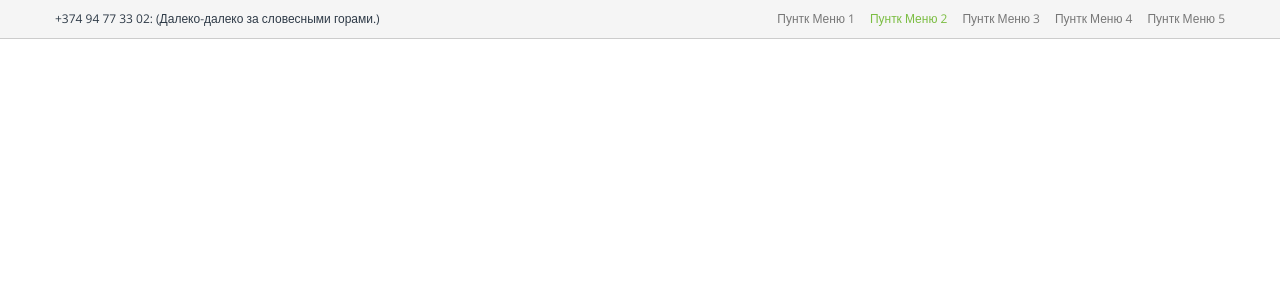
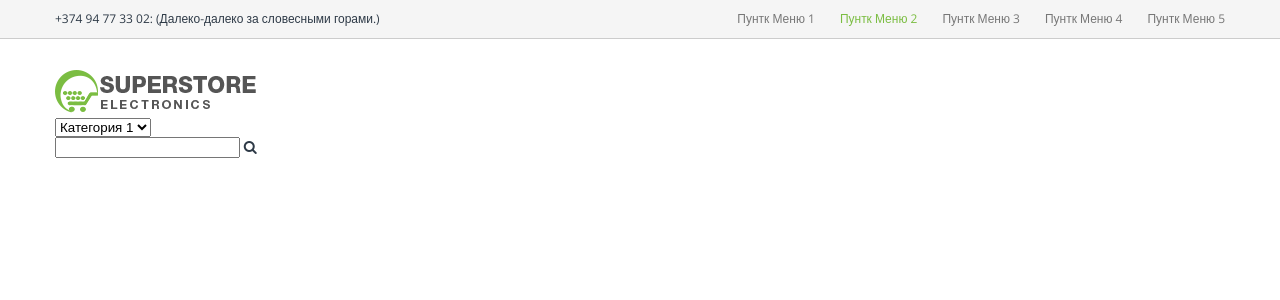
Before and after one commit to sarhov/vaas, a Jekyll site: the page built from index.html, in a window 1280 px wide. Shown: the top 300 px of the page. Built offline with Jekyll 4.4.1, drawn with Linux system fonts in a browser that asks for light colours; Markdown is read by kramdown in place of the engine named in the settings.

Commit message:
header's items added

```diff
--- a/_layouts/default.html
+++ b/_layouts/default.html
@@ -20,7 +20,7 @@
       </div>
       <!-- main-header__phone -->
       <div class="main-header__menu-pusher">
-        <i class="fa fa-menu"></i>
+        <i class="fa fa-list"></i>
       </div>
       <!-- main-header__menu-pusher -->
       <div class="main-header__nav">
@@ -36,6 +36,63 @@
   </section>
   <!-- main-header-wrapper -->
 
+  <section class="post-header-wrapper">
+    <div class="post-header">
+
+      <div class="site-logo">
+        <a href="" class="site-logo__link">
+        <img src="{{site.baseurl}}/img/logo.png" alt="" class="site-logo__link_img">
+        </a>
+        <!-- site-logo__link -->
+      </div>
+      <!-- site-logo -->
+
+      <div class="search search_top">
+        <select name="" id="" class="search__select">
+          {% for i in (1..8) %}
+            <option value="Категория">Категория {{i}}</option>
+          {% endfor %}
+        </select>
+        <!-- search__select -->
+        <div class="search__input-wrap">
+          <input type="text" class="search__input-wrap_input">
+          <i class="fa fa-search"></i>
+        </div>
+        <!-- search__select -->
+      </div>
+      <!-- search -->
+
+      <div class="shop-cart js-shopCart">
+        <div class="shop-cart__icon">
+          <i class="fa fa-cart"></i>
+        </div>
+        <div class="shop-cart__text"><span class="shop-cart__text_title"></span>
+        <span class="shop-cart__text_count"></span>
+        </div>
+      </div>
+       <!-- shop-cart -->
+      <div class="mini-cart hide">
+        <div class="mini-cart-content">
+        {% for i in (1..3) %}
+          <div class="mini-cart-content__line">
+
+          </div>
+        {% endfor %}
+          <div class="mini-cart-content__summary">
+
+          </div>
+          <!-- mini-cart-content__summary -->
+
+        </div>
+        <!-- mini-cart-content -->
+      </div>
+     <!-- mini-cart -->
+
+    </div>
+    <!-- post-header -->
+  </section>
+  <!-- post-header-wrapper -->
+
   <script src="{{"/js/jquery-1.8.3.min.js" | prepand: site.baseurl }}"></script>
   <script src="{{"/js/functions.js" | prepand: site.baseurl}}"></script>
 </body>
--- a/css/screen.css
+++ b/css/screen.css
@@ -100,42 +100,68 @@ a {
   text-decoration: none;
 }
 
-/* line 41, ../sass/_common.scss */
+/* line 34, ../sass/_common.scss */
 .main-header-wrapper {
   background: #f5f5f5;
   width: 100%;
   border-bottom: 1px solid #ccc;
+  margin-bottom: 30px;
 }
 
-/* line 47, ../sass/_common.scss */
+/* line 41, ../sass/_common.scss */
 .main-header {
   max-width: 1190px;
   margin: 0 auto;
+  padding: 0 10px;
   background: #F5F5F5;
-  padding: 10px;
+  padding-top: 10px;
+  padding-bottom: 10px;
   font-size: 12px;
 }
-/* line 52, ../sass/_common.scss */
+@media screen and (max-width: 1000px) {
+  /* line 41, ../sass/_common.scss */
+  .main-header {
+    max-width: 960px;
+  }
+}
+/* line 47, ../sass/_common.scss */
 .main-header__phone {
   float: left;
 }
-/* line 55, ../sass/_common.scss */
+/* line 50, ../sass/_common.scss */
 .main-header__menu-pusher {
   display: none;
 }
-/* line 58, ../sass/_common.scss */
+/* line 53, ../sass/_common.scss */
 .main-header__nav {
   float: right;
   overflow: hidden;
   *zoom: 1;
   text-transform: capitalize;
 }
-/* line 62, ../sass/_common.scss */
+/* line 57, ../sass/_common.scss */
 .main-header__nav_item {
   float: left;
-  margin-left: 15px;
+  margin-left: 25px;
 }
-/* line 65, ../sass/_common.scss */
+/* line 60, ../sass/_common.scss */
 .main-header__nav_item:hover, .main-header__nav_item.is-active {
   color: #7bbd42;
 }
+/* line 64, ../sass/_common.scss */
+.main-header__nav_item:first-child {
+  margin-left: 0;
+}
+
+/* line 74, ../sass/_common.scss */
+.post-header {
+  max-width: 1190px;
+  margin: 0 auto;
+  padding: 0 10px;
+}
+@media screen and (max-width: 1000px) {
+  /* line 74, ../sass/_common.scss */
+  .post-header {
+    max-width: 960px;
+  }
+}
```
Also changed, not shown: sass/_common.scss (+21 -15 lines), img/logo.png (added).
